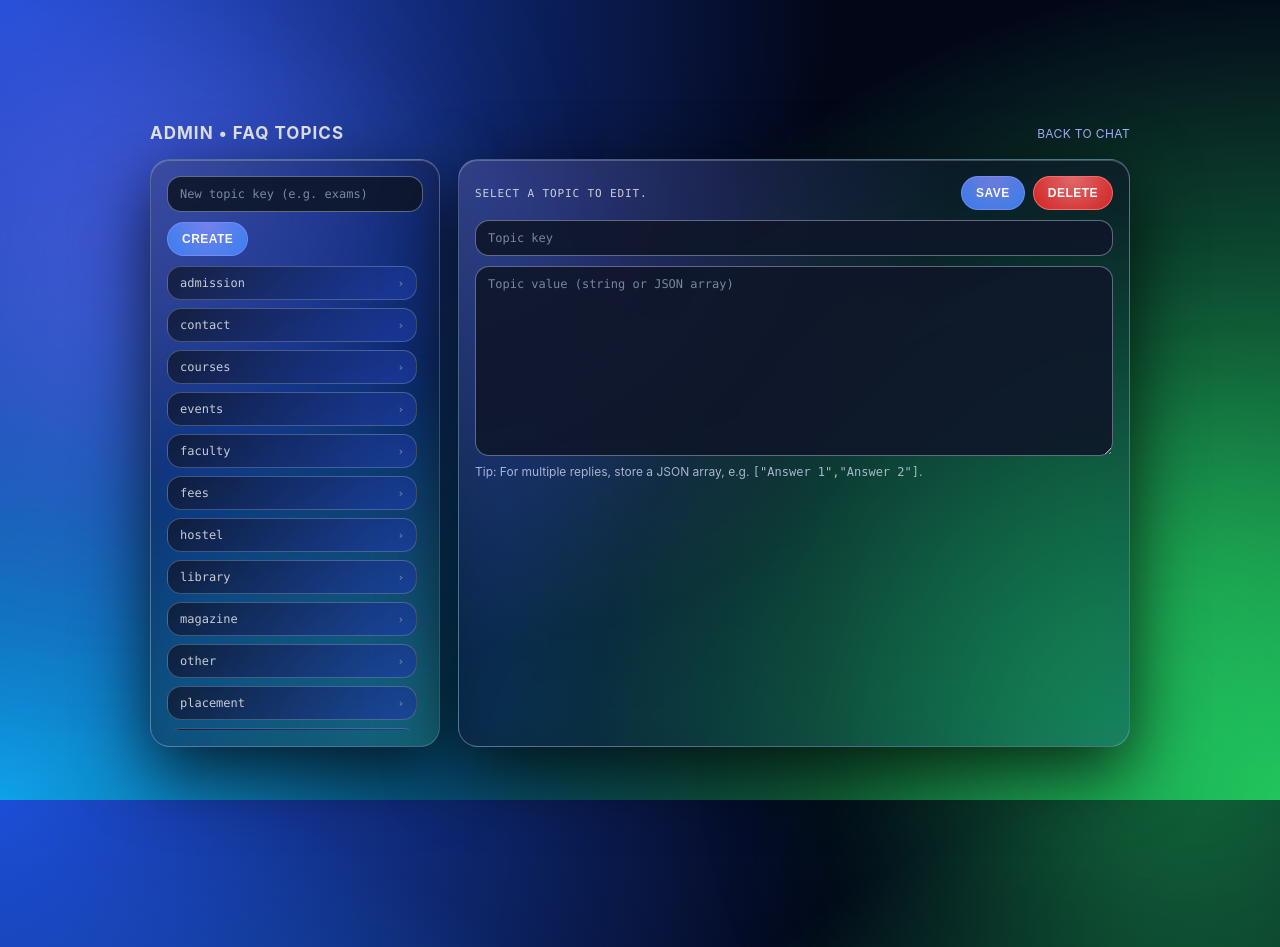
After one commit to rs9313399-dot/CollegeHelpdeskChatbot, a Flask app: page /admin in a window 1280 px wide; the page is wider, and only the part inside the window is pictured. The commit adds this page. Run offline with Flask 3, Linux system fonts and the light colour scheme.

Commit message:
added new features

```diff
--- a/app.py
+++ b/app.py
@@ -1,11 +1,102 @@
 from flask import Flask, render_template, request, jsonify
 import json
+import os
+import re
+import time
+from difflib import SequenceMatcher
 
 app = Flask(__name__)
 
-# Load data
-with open("data.json", "r", encoding="utf-8") as f:
-    data = json.load(f)
+DATA_PATH = os.path.join(os.path.dirname(__file__), "data.json")
+
+
+def _read_data():
+    with open(DATA_PATH, "r", encoding="utf-8") as f:
+        return json.load(f)
+
+
+def _write_data(obj):
+    tmp_path = DATA_PATH + ".tmp"
+    with open(tmp_path, "w", encoding="utf-8") as f:
+        json.dump(obj, f, ensure_ascii=False, indent=2)
+    os.replace(tmp_path, DATA_PATH)
+
+
+def _normalize_text(s: str) -> str:
+    s = (s or "").strip().lower()
+    s = re.sub(r"[^\w\s]", " ", s, flags=re.UNICODE)
+    s = re.sub(r"\s+", " ", s).strip()
+    return s
+
+
+def _as_list(v):
+    if v is None:
+        return []
+    if isinstance(v, list):
+        return [str(x) for x in v if str(x).strip()]
+    if isinstance(v, str):
+        return [v] if v.strip() else []
+    return [str(v)]
+
+
+def _pick_reply(v):
+    choices = _as_list(v)
+    if not choices:
+        return ""
+    idx = int(time.time()) % len(choices)
+    return choices[idx]
+
+
+def _get_messages(data_obj):
+    # Back-compat for existing typo "massages"
+    msgs = data_obj.get("messages")
+    if not isinstance(msgs, dict):
+        msgs = data_obj.get("massages")
+    if not isinstance(msgs, dict):
+        return {}
+    return msgs
+
+
+def _similarity(a: str, b: str) -> float:
+    return SequenceMatcher(None, a, b).ratio()
+
+
+def _best_topic(user_msg_norm: str, data_obj: dict, keywords_map: dict):
+    topics = [k for k in data_obj.keys() if k not in {"messages", "massages"}]
+    topic_aliases = {t: set() for t in topics}
+
+    for t in topics:
+        topic_aliases[t].add(_normalize_text(t))
+
+    for t, words in keywords_map.items():
+        if t not in topic_aliases:
+            continue
+        for w in words:
+            topic_aliases[t].add(_normalize_text(w))
+
+    # Exact substring match (fast path)
+    for t, aliases in topic_aliases.items():
+        for a in aliases:
+            if a and a in user_msg_norm:
+                return t, 1.0, []
+
+    # Fuzzy match
+    scored = []
+    for t, aliases in topic_aliases.items():
+        best = 0.0
+        for a in aliases:
+            if not a:
+                continue
+            best = max(best, _similarity(user_msg_norm, a), _similarity(a, user_msg_norm))
+        scored.append((best, t))
+
+    scored.sort(reverse=True)
+    best_score, best_topic = scored[0] if scored else (0.0, None)
+    suggestions = [t for _, t in scored[1:4]]
+    return best_topic, best_score, suggestions
+
+
+data = _read_data()
 
 # Keywords mapping
 keywords = {
@@ -28,21 +119,82 @@ def home():
 
 @app.route("/chat", methods=["POST"])
 def chat():
-    user_msg = request.json.get("message", "").lower()
+    global data
+    payload = request.get_json(silent=True) or {}
+    user_msg_raw = payload.get("message", "")
+    user_msg_norm = _normalize_text(user_msg_raw)
 
-    for key, words in keywords.items():
-        for w in words:
-            if w in user_msg:
-                return jsonify({
-                    "reply": data.get(
-                        key,
-                        "Is topic ka data abhi available nahi hai bhai 😅"
-                    )
-                })
+    data = _read_data()
+    msgs = _get_messages(data)
+
+    # Small-talk intents
+    if any(x in user_msg_norm for x in ["hello", "hi", "hey", "namaste", "hii", "hlo"]):
+        reply = _pick_reply(msgs.get("greeting")) or "Hi! How can I help you?"
+        return jsonify({"reply": reply, "topic": "greeting", "suggestions": ["admission", "fees", "courses", "hostel"]})
+    if any(x in user_msg_norm for x in ["thanks", "thank you", "thx", "ty"]):
+        reply = _pick_reply(msgs.get("thanks")) or "You're welcome!"
+        return jsonify({"reply": reply, "topic": "thanks", "suggestions": []})
+    if any(x in user_msg_norm for x in ["bye", "goodbye", "see you", "tata"]):
+        reply = _pick_reply(msgs.get("farewell")) or "Goodbye! Take care!"
+        return jsonify({"reply": reply, "topic": "farewell", "suggestions": []})
+
+    topic, score, suggestions = _best_topic(user_msg_norm, data, keywords)
+    if topic and score >= 0.55:
+        reply = _pick_reply(data.get(topic)) or data.get("other") or "Is topic ka data abhi available nahi hai."
+        return jsonify({"reply": reply, "topic": topic, "suggestions": []})
+
+    # Fallback with suggestions
+    if suggestions:
+        return jsonify({
+            "reply": "Mujhe samajh nahi aaya 😅 Kya aap inme se kisi topic ke baare me puch rahe ho?",
+            "topic": None,
+            "suggestions": suggestions
+        })
 
     return jsonify({
-        "reply": "Sorry bhai 😅 main admission, fees, courses, hostel, contact, placement, faculty, events, sports, library aur magazine ke questions hi samajhta hoon"
+        "reply": "Sorry 😅 Main admission, fees, courses, hostel, contact, placement, faculty, events, sports, library aur magazine ke questions best handle karta hoon.",
+        "topic": None,
+        "suggestions": ["admission", "fees", "courses", "hostel", "placement"]
     })
+
+
+@app.route("/api/topics", methods=["GET"])
+def list_topics():
+    data_obj = _read_data()
+    topics = sorted([k for k in data_obj.keys() if k not in {"messages", "massages"}])
+    return jsonify({"topics": topics})
+
+
+@app.route("/api/topic/<topic>", methods=["GET", "PUT", "DELETE"])
+def topic_crud(topic):
+    topic = (topic or "").strip()
+    if not topic:
+        return jsonify({"error": "Missing topic"}), 400
+
+    data_obj = _read_data()
+
+    if request.method == "GET":
+        if topic not in data_obj:
+            return jsonify({"error": "Not found"}), 404
+        return jsonify({"topic": topic, "value": data_obj.get(topic)})
+
+    if request.method == "DELETE":
+        if topic in data_obj:
+            del data_obj[topic]
+            _write_data(data_obj)
+        return jsonify({"ok": True})
+
+    # PUT
+    payload = request.get_json(silent=True) or {}
+    value = payload.get("value", "")
+    data_obj[topic] = value
+    _write_data(data_obj)
+    return jsonify({"ok": True})
+
+
+@app.route("/admin")
+def admin():
+    return render_template("admin.html")
 
 if __name__ == "__main__":
     app.run(debug=True, host="0.0.0.0", port=5000)
--- a/static/style.css
+++ b/static/style.css
@@ -9,12 +9,12 @@ body {
     place-items: center;
     font-family: 'Inter', 'Segoe UI', sans-serif;
 
-    background: linear-gradient(
-        135deg,
-        #3f99ff,
-        #000000,
-        #22c530
-    );
+    background:
+        radial-gradient(circle at 0% 0%, #1d4ed8 0, transparent 55%),
+        radial-gradient(circle at 100% 100%, #22c55e 0, transparent 55%),
+        radial-gradient(circle at 0% 100%, #0ea5e9 0, transparent 55%),
+        #020617;
+    color: #e5e7eb;
 }
 
 /* BACKGROUND LIQUID */
--- /dev/null
+++ b/templates/admin.html
@@ -0,0 +1,347 @@
+<!DOCTYPE html>
+<html lang="en">
+<head>
+  <meta charset="UTF-8" />
+  <meta name="viewport" content="width=device-width, initial-scale=1.0" />
+  <title>Admin - College Helpdesk</title>
+  <link rel="stylesheet" href="{{ url_for('static', filename='style.css') }}">
+  <style>
+    .admin-wrap {
+      width: min(980px, 94vw);
+      padding: 18px 0;
+      position: relative;
+    }
+    .admin-wrap::before {
+      /* faint futuristic grid */
+      content: "";
+      position: absolute;
+      inset: -40px;
+      background-image:
+        linear-gradient(rgba(148,163,184,0.16) 1px, transparent 1px),
+        linear-gradient(90deg, rgba(148,163,184,0.16) 1px, transparent 1px);
+      background-size: 40px 40px;
+      opacity: 0.35;
+      mask-image: radial-gradient(circle at center, black 0%, transparent 70%);
+      pointer-events: none;
+      z-index: -1;
+    }
+    .admin-grid {
+      display: grid;
+      grid-template-columns: 290px 1fr;
+      gap: 18px;
+    }
+    .panel {
+      position: relative;
+      border-radius: 20px;
+      padding: 16px;
+      background: radial-gradient(circle at top left, rgba(129,140,248,0.32), transparent 55%),
+                  radial-gradient(circle at bottom right, rgba(45,212,191,0.32), transparent 60%),
+                  rgba(15,23,42,0.6);
+      border: 1px solid rgba(148,163,184,0.45);
+      box-shadow:
+        0 24px 70px rgba(0,0,0,0.75),
+        inset 0 1px 0 rgba(255,255,255,0.22);
+      backdrop-filter: blur(18px) saturate(180%);
+      color: #e5e7eb;
+    }
+    .panel::before {
+      content: "";
+      position: absolute;
+      inset: -1px;
+      border-radius: inherit;
+      border: 1px solid rgba(59,130,246,0.45);
+      opacity: 0.2;
+      pointer-events: none;
+    }
+    .admin-title {
+      display:flex;
+      align-items:center;
+      justify-content:space-between;
+      gap: 10px;
+      margin-bottom: 16px;
+      color: #e5e7eb;
+    }
+    .admin-title h2 {
+      margin: 0;
+      font-size: 17px;
+      font-weight: 650;
+      letter-spacing: 0.06em;
+      text-transform: uppercase;
+    }
+    .admin-title a {
+      color: #a5b4fc;
+      text-decoration: none;
+      font-size: 12px;
+      letter-spacing: 0.03em;
+      text-transform: uppercase;
+    }
+    .admin-title a:hover { text-decoration: underline; }
+    .topic-list {
+      display:flex;
+      flex-direction:column;
+      gap: 8px;
+      max-height: 58vh;
+      overflow:auto;
+      padding-right: 6px;
+    }
+    .topic-list::-webkit-scrollbar { width: 8px; }
+    .topic-list::-webkit-scrollbar-thumb {
+      background: rgba(148,163,184,0.5);
+      border-radius: 999px;
+    }
+    .topic-item {
+      padding: 9px 12px;
+      border-radius: 14px;
+      cursor:pointer;
+      border: 1px solid rgba(148,163,184,0.40);
+      background: linear-gradient(135deg, rgba(15,23,42,0.8), rgba(30,64,175,0.7));
+      font-family: "JetBrains Mono", ui-monospace, SFMono-Regular, Menlo, Monaco, Consolas, "Liberation Mono", "Courier New", monospace;
+      font-size: 12px;
+      color: #e5e7eb;
+      display:flex;
+      align-items:center;
+      justify-content:space-between;
+      gap: 6px;
+      transition: 0.22s;
+    }
+    .topic-item span.key {
+      opacity: 0.86;
+    }
+    .topic-item span.chevron {
+      opacity: 0.5;
+      font-size: 11px;
+    }
+    .topic-item:hover {
+      background: linear-gradient(135deg, rgba(59,130,246,0.85), rgba(45,212,191,0.85));
+      transform: translateY(-1px);
+      border-color: rgba(248,250,252,0.55);
+      box-shadow: 0 12px 32px rgba(15,23,42,0.75);
+    }
+    .topic-item.active {
+      background: linear-gradient(135deg, rgba(34,197,94,0.95), rgba(59,130,246,0.95));
+      border-color: rgba(248,250,252,0.7);
+    }
+    .row {
+      display:flex;
+      gap: 10px;
+      align-items:center;
+      flex-wrap: wrap;
+    }
+    .row input,
+    .row textarea {
+      width: 100%;
+      padding: 10px 12px;
+      border-radius: 14px;
+      background: rgba(15,23,42,0.9);
+      border: 1px solid rgba(148,163,184,0.6);
+      color: #e5e7eb;
+      outline: none;
+      font-family: ui-monospace, SFMono-Regular, Menlo, Monaco, Consolas, "Liberation Mono", "Courier New", monospace;
+      font-size: 12px;
+      transition: 0.22s;
+    }
+    .row input::placeholder,
+    .row textarea::placeholder {
+      color: rgba(148,163,184,0.8);
+    }
+    .row input:focus,
+    .row textarea:focus {
+      border-color: rgba(129,140,248,0.9);
+      box-shadow: 0 0 0 3px rgba(129,140,248,0.45);
+    }
+    .row textarea { min-height: 190px; resize: vertical; }
+    .btn {
+      padding: 9px 14px;
+      border-radius: 999px;
+      border: 1px solid rgba(129,140,248,0.8);
+      background: radial-gradient(circle at top, rgba(129,140,248,0.85), rgba(59,130,246,0.95));
+      color: #f9fafb;
+      font-weight: 600;
+      cursor: pointer;
+      transition: 0.22s;
+      font-size: 12px;
+      letter-spacing: 0.04em;
+      text-transform: uppercase;
+    }
+    .btn:hover {
+      transform: translateY(-1px) translateX(0);
+      box-shadow: 0 10px 28px rgba(15,23,42,0.9);
+      filter: brightness(1.05);
+    }
+    .btn.danger {
+      border-color: rgba(248,113,113,0.9);
+      background: radial-gradient(circle at top, rgba(248,113,113,0.9), rgba(220,38,38,0.95));
+    }
+    .btn.danger:hover {
+      background: radial-gradient(circle at top, rgba(252,165,165,1), rgba(220,38,38,1));
+    }
+    .hint {
+      font-size: 12px;
+      opacity: 0.8;
+      margin-top: 8px;
+      line-height: 1.35;
+      color: #cbd5f5;
+    }
+    .status {
+      font-size: 11px;
+      opacity: 0.85;
+      font-family: ui-monospace, SFMono-Regular, Menlo, Monaco, Consolas, "Liberation Mono", "Courier New", monospace;
+      text-transform: uppercase;
+      letter-spacing: 0.08em;
+    }
+    @media (max-width: 820px) {
+      .admin-grid {
+        grid-template-columns: 1fr;
+      }
+    }
+  </style>
+</head>
+<body>
+  <div class="bg-blobs"></div>
+
+  <div class="admin-wrap">
+    <div class="admin-title">
+      <h2>Admin • FAQ Topics</h2>
+      <a href="/">Back to chat</a>
+    </div>
+
+    <div class="admin-grid">
+      <div class="panel">
+        <div class="row" style="margin-bottom: 10px;">
+          <input id="newTopic" type="text" placeholder="New topic key (e.g. exams)" />
+          <button class="btn" id="createBtn" type="button">Create</button>
+        </div>
+        <div class="topic-list" id="topicList"></div>
+      </div>
+
+      <div class="panel">
+        <div class="row" style="justify-content: space-between;">
+          <div class="status" id="status">Select a topic to edit.</div>
+          <div class="row" style="gap: 8px;">
+            <button class="btn" id="saveBtn" type="button" disabled>Save</button>
+            <button class="btn danger" id="deleteBtn" type="button" disabled>Delete</button>
+          </div>
+        </div>
+
+        <div style="height: 10px;"></div>
+
+        <div class="row">
+          <input id="topicKey" type="text" placeholder="Topic key" disabled />
+        </div>
+        <div style="height: 10px;"></div>
+        <div class="row">
+          <textarea id="topicValue" placeholder="Topic value (string or JSON array)"></textarea>
+        </div>
+
+        <div class="hint">
+          Tip: For multiple replies, store a JSON array, e.g. <code>["Answer 1","Answer 2"]</code>.
+        </div>
+      </div>
+    </div>
+  </div>
+
+  <script>
+    let currentTopic = null;
+
+    const elList = document.getElementById("topicList");
+    const elNewTopic = document.getElementById("newTopic");
+    const elCreate = document.getElementById("createBtn");
+    const elSave = document.getElementById("saveBtn");
+    const elDelete = document.getElementById("deleteBtn");
+    const elKey = document.getElementById("topicKey");
+    const elValue = document.getElementById("topicValue");
+    const elStatus = document.getElementById("status");
+
+    function setStatus(t) { elStatus.textContent = t; }
+
+    function safeParseValue(txt) {
+      const raw = (txt || "").trim();
+      if (!raw) return "";
+      if (raw.startsWith("[") || raw.startsWith("{") || raw.startsWith("\"")) {
+        try { return JSON.parse(raw); } catch (_) { /* fallthrough */ }
+      }
+      return raw;
+    }
+
+    async function loadTopics() {
+      const res = await fetch("/api/topics");
+      const data = await res.json();
+      renderTopics(data.topics || []);
+    }
+
+    function renderTopics(topics) {
+      elList.innerHTML = "";
+      topics.forEach(t => {
+        const div = document.createElement("div");
+        div.className = "topic-item" + (t === currentTopic ? " active" : "");
+        div.innerHTML = `<span class="key">${t}</span><span class="chevron">›</span>`;
+        div.onclick = () => selectTopic(t);
+        elList.appendChild(div);
+      });
+    }
+
+    async function selectTopic(topic) {
+      currentTopic = topic;
+      const res = await fetch("/api/topic/" + encodeURIComponent(topic));
+      const data = await res.json();
+      if (!res.ok) {
+        setStatus(data.error || "Failed to load topic");
+        return;
+      }
+      elKey.value = data.topic;
+      if (typeof data.value === "string") elValue.value = data.value;
+      else elValue.value = JSON.stringify(data.value, null, 2);
+      elSave.disabled = false;
+      elDelete.disabled = false;
+      setStatus("Editing: " + data.topic);
+      await loadTopics();
+    }
+
+    async function createTopic() {
+      const key = (elNewTopic.value || "").trim();
+      if (!key) return;
+      await fetch("/api/topic/" + encodeURIComponent(key), {
+        method: "PUT",
+        headers: { "Content-Type": "application/json" },
+        body: JSON.stringify({ value: "Write answer here." })
+      });
+      elNewTopic.value = "";
+      setStatus("Created: " + key);
+      await selectTopic(key);
+    }
+
+    async function saveTopic() {
+      if (!currentTopic) return;
+      const value = safeParseValue(elValue.value);
+      const res = await fetch("/api/topic/" + encodeURIComponent(currentTopic), {
+        method: "PUT",
+        headers: { "Content-Type": "application/json" },
+        body: JSON.stringify({ value })
+      });
+      if (res.ok) setStatus("Saved: " + currentTopic);
+      else setStatus("Save failed");
+    }
+
+    async function deleteTopic() {
+      if (!currentTopic) return;
+      if (!confirm("Delete topic: " + currentTopic + " ?")) return;
+      const res = await fetch("/api/topic/" + encodeURIComponent(currentTopic), { method: "DELETE" });
+      if (res.ok) {
+        setStatus("Deleted: " + currentTopic);
+        currentTopic = null;
+        elKey.value = "";
+        elValue.value = "";
+        elSave.disabled = true;
+        elDelete.disabled = true;
+        await loadTopics();
+      } else setStatus("Delete failed");
+    }
+
+    elCreate.onclick = createTopic;
+    elSave.onclick = saveTopic;
+    elDelete.onclick = deleteTopic;
+
+    loadTopics();
+  </script>
+</body>
+</html>
```
Also changed, not shown: other parts of static/style.css (+111 -3 lines), data.json (+16 -7 lines), static/chat.js (+44 -3 lines), templates/index.html (+13 -3 lines).
